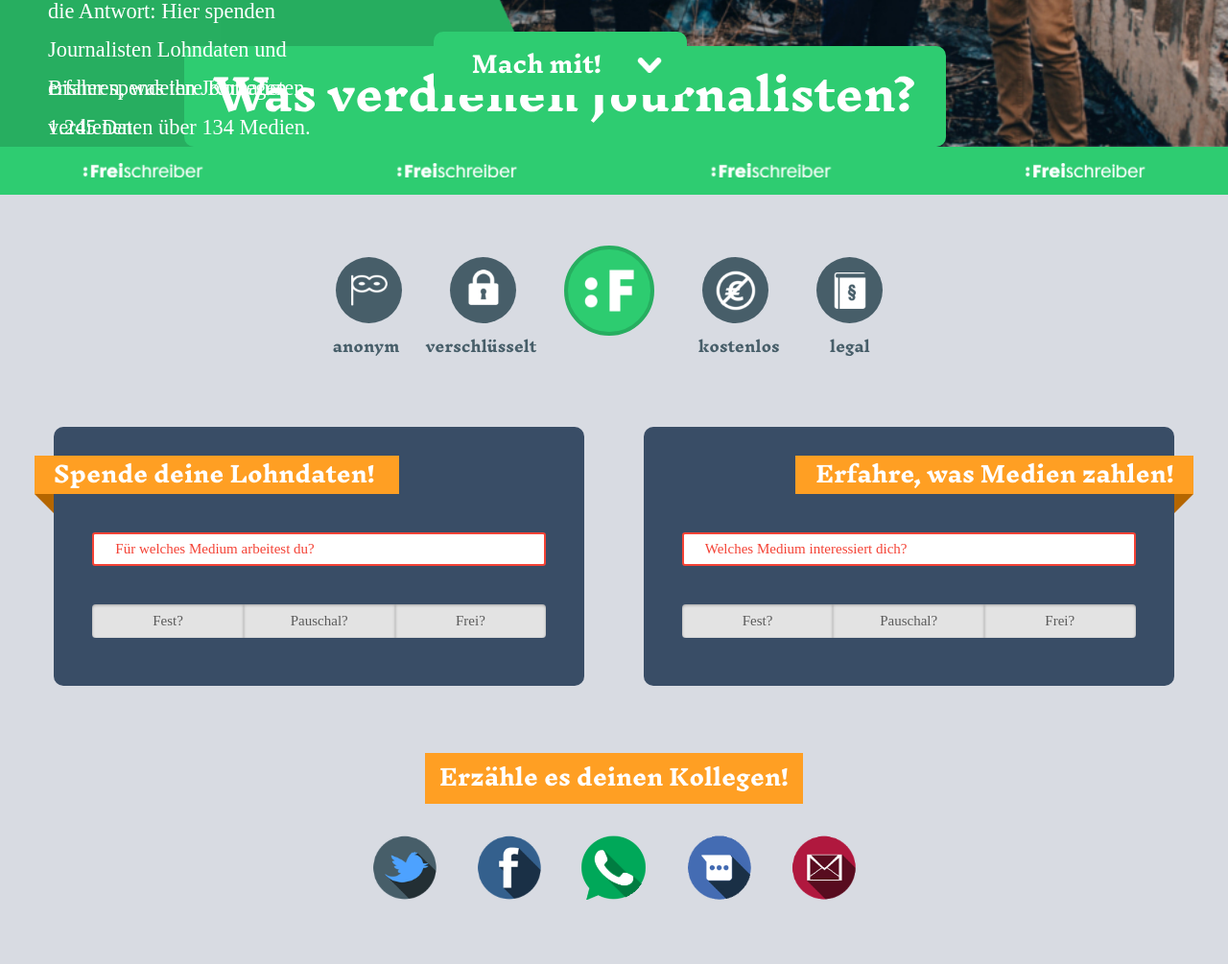
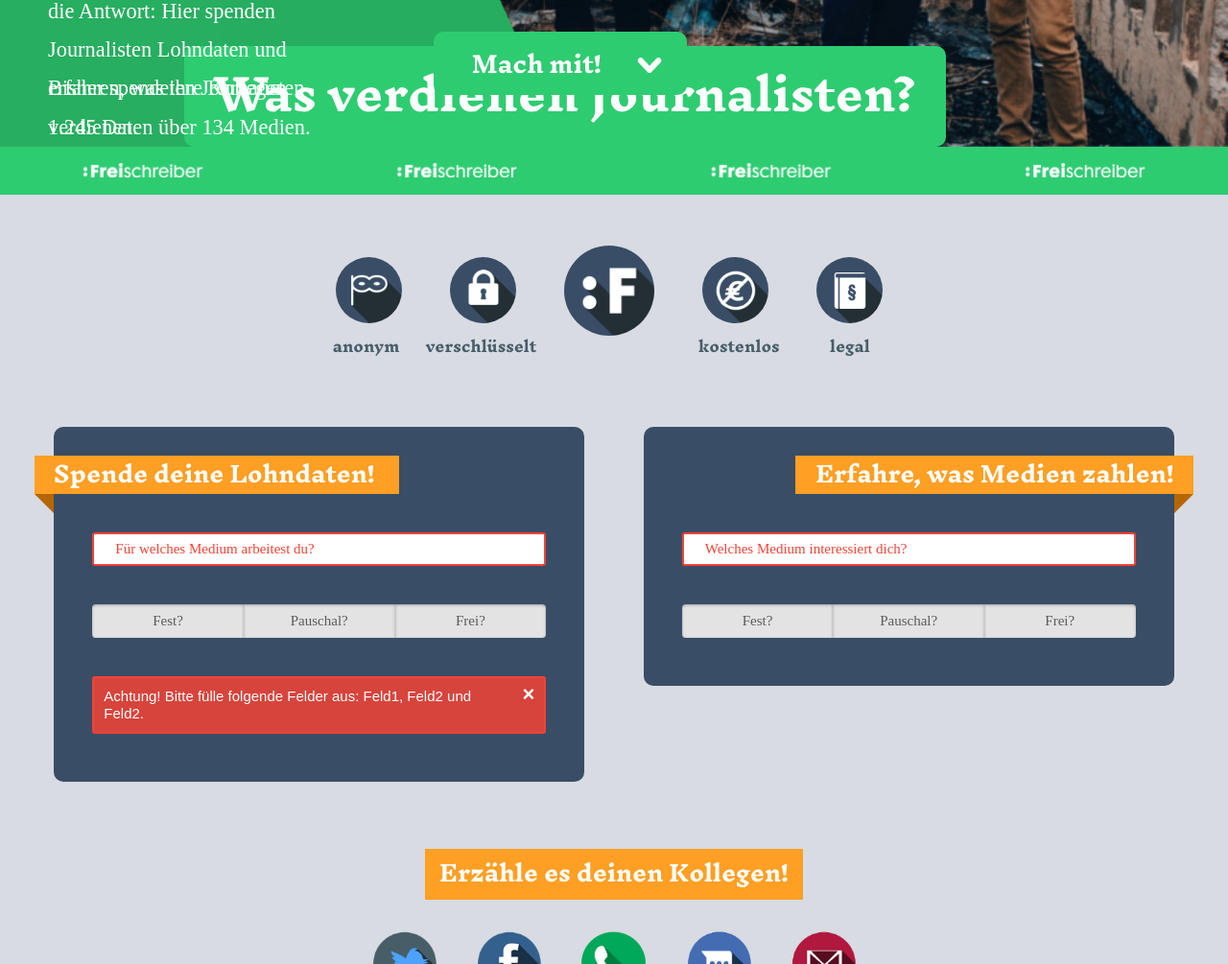
Before and after one commit to Datenrausch/NotBroken, a Django app: page /honoradar/ in a window 1280 px wide. Shown: the part 647-1652 px from the top of the page at 96% size. Run offline with Django 3.2, Linux system fonts and the light colour scheme; some libraries are stand-ins or nearby versions; some web fonts are replaced.

Commit message:
Alert Crossbrowser

```diff
--- a/honoradar/mysite/honoradar/static/honoradar/css/style.css
+++ b/honoradar/mysite/honoradar/static/honoradar/css/style.css
@@ -447,6 +447,10 @@ main:before {
 	background-position: 90% 55%;
 	outline: none;
 	border: 3px solid #27ae60;
+	transform: scale(1.02);
+	-webkit-transform: scale(1.02);
+	-o-transform: scale(1.02);
+	-moz-transform: scale(1.02);
 }
 
 .head-box-1 {
@@ -2921,13 +2925,13 @@ a.news_1 {
 	height: 75px;
 	width: calc(75px + 1.5vw);
 	height: calc(75px + 1.5vw);
-	margin: calc(25px / 2) 30px 25px 20px;
+	margin: calc(25px - (25px / 2)) 30px 25px 20px;
 	border-radius: 50px;
 	transition: .5s;
 	-webkit-transition: .5s;
 	-o-transition: .5s;
 	-moz-transition: .5s;
-	border: 4px solid #27ae60;
+	border: 0px solid #27ae60;
 }
 
 .safe-1:after {
@@ -3516,6 +3520,16 @@ p a:hover:after{
 	line-height: 1.2em;
 }
 
+.alert.alert-pre-submit{
+	padding: 10px;
+	background: rgba(244, 67, 54, 0.85);
+    color: #fff;
+	font-size: 15px;
+	border: 2px solid rgba(244, 67, 54, 1);
+	border-radius: 3px;
+	line-height: 1.2em;
+}
+
 .alert::placeholder { /* Chrome, Firefox, Opera, Safari 10.1+ */
     color: #F44336;
     opacity: 1; /* Firefox */
@@ -3988,7 +4002,7 @@ p a:hover:after{
 }
 
 .closebtn {
-    margin-left: 15px;
+    margin: auto auto auto 15px;
     color: white;
     font-weight: bold;
     float: right;
--- a/honoradar/mysite/honoradar/templates/honoradar/index.html
+++ b/honoradar/mysite/honoradar/templates/honoradar/index.html
@@ -295,7 +295,7 @@
     </span>
 
 <!-- Submit -->
-	<div class="alert alert-media-select hide">
+	<div class="alert alert-pre-submit alert-media-select show">
 		<span class="closebtn" onclick="this.parentElement.style.display='none';">&times;</span>
 		<strong>Achtung! </strong>Bitte fülle folgende Felder aus: Feld1, Feld2 und Feld2.
 	</div>
```
Also changed, not shown: honoradar/mysite/honoradar/static/honoradar/image/anonym.png, honoradar/mysite/honoradar/static/honoradar/image/freischreiber.jpg, honoradar/mysite/honoradar/static/honoradar/image/freiwillig.png, honoradar/mysite/honoradar/static/honoradar/image/kostenlos.png, honoradar/mysite/honoradar/static/honoradar/image/legal.png, honoradar/mysite/honoradar/static/honoradar/image/verschluesselt.png, 2 other files.
